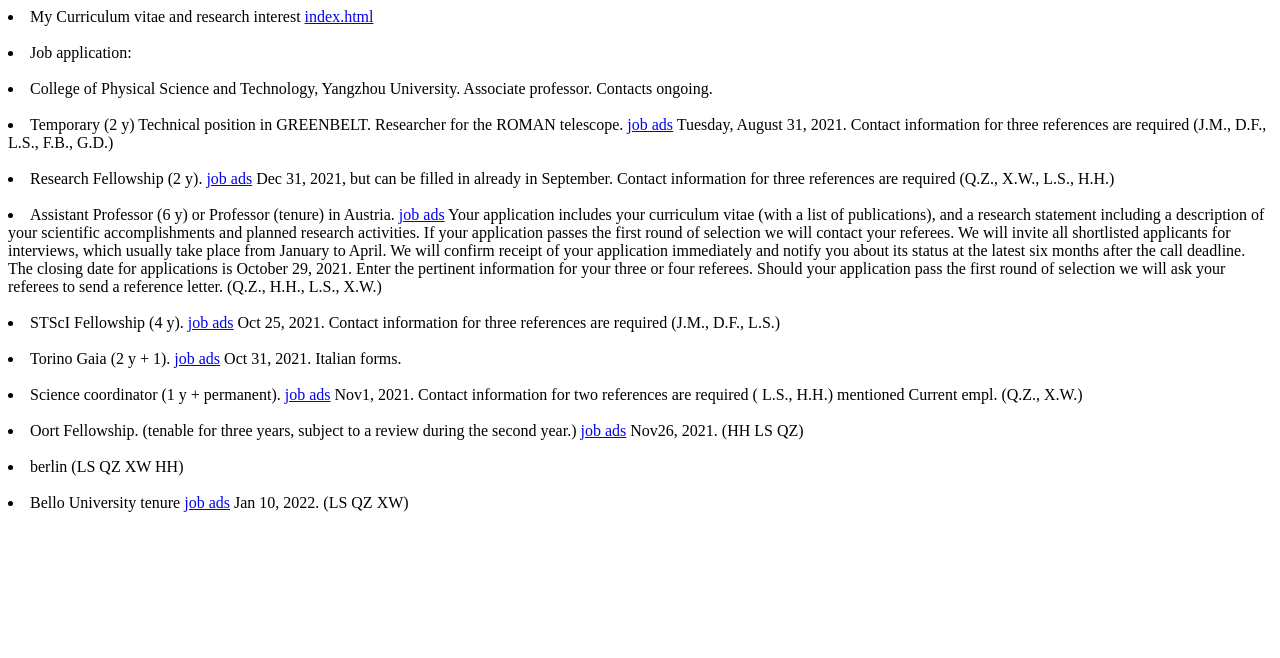
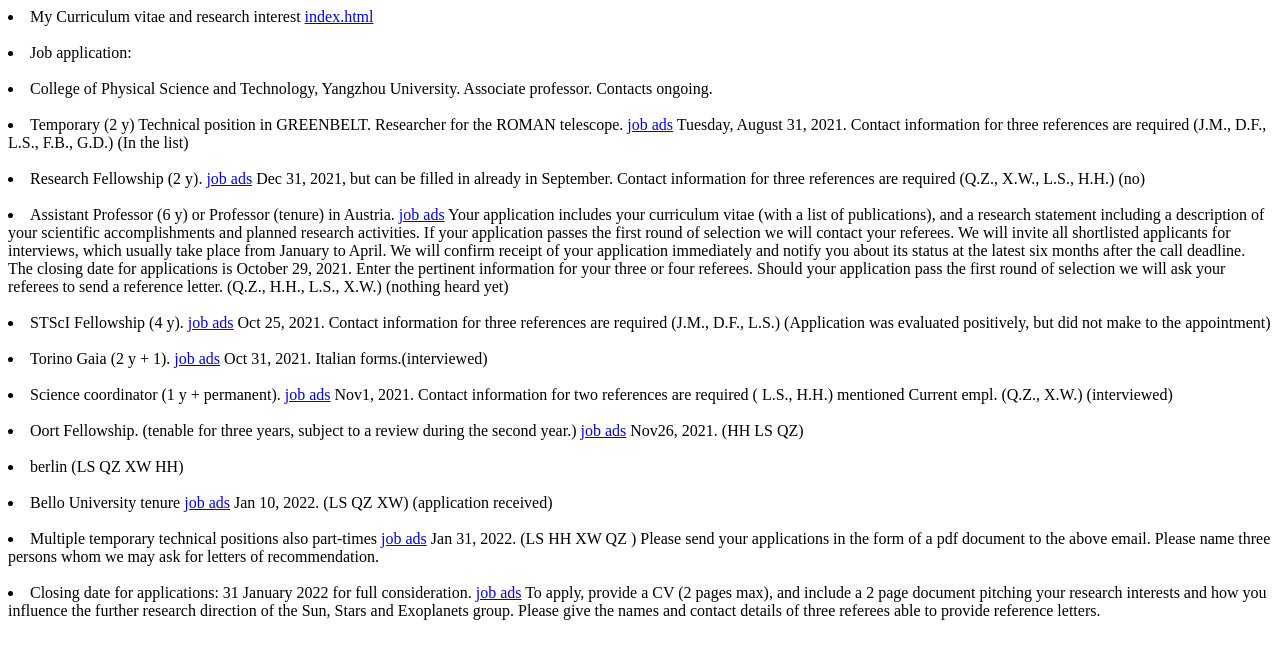
Before and after one commit to timegold/jobapp, a plain HTML site: page docs/appl.html in a window 1280 px wide. Drawn offline with Linux system fonts and the light colour scheme.

Commit message:
Add files via upload

```diff
--- a/docs/appl.html
+++ b/docs/appl.html
@@ -1,3 +1,4 @@
+
 <html>
 <body>
 <!--<link type="text/css" rel="stylesheet" href="style_vesuvio.css">-->
@@ -19,6 +20,7 @@ Contacts ongoing.</li>
 <a href="https://jobregister.aas.org/ad/8cdc7a16">job ads</a>
 Tuesday, August 31, 2021.
 Contact information for three references are required (J.M., D.F., L.S., F.B., G.D.)
+(In the list)
 </li>
 
 
@@ -27,6 +29,7 @@ Contact information for three references are required (J.M., D.F., L.S., F.B., G
 <a href="https://career15.sapsf.cn/career?career_company=xjtlu">job ads</a>
 Dec 31, 2021, but can be filled in already in September.
 Contact information for three references are required (Q.Z., X.W., L.S., H.H.)
+(no)
 </li>
 
 <br>
@@ -44,6 +47,7 @@ Enter the pertinent information for your three or four referees.
 Should your application pass the first round of selection we will
 ask your referees to send a reference letter.
 (Q.Z., H.H., L.S., X.W.)
+(nothing heard yet)
 </li>
 
 <br>
@@ -53,13 +57,14 @@ ask your referees to send a reference letter.
 Oct 25, 2021.
 Contact information for three references are required
 (J.M., D.F., L.S.)
+(Application was evaluated positively, but did not make to the appointment)
 </li>
 
 
 <br>
 <li> Torino Gaia (2 y + 1).
 <a href="https://jobregister.aas.org/ad/188b98ce">job ads</a>
-Oct 31, 2021. Italian forms.
+Oct 31, 2021. Italian forms.(interviewed)
 </li>
 
 <br>
@@ -68,6 +73,7 @@ Oct 31, 2021. Italian forms.
 Nov1, 2021.
 Contact information for two references are required
 ( L.S., H.H.) mentioned Current empl. (Q.Z., X.W.)
+(interviewed)
 </li>
 
 
@@ -86,8 +92,27 @@ Nov26, 2021. (HH LS QZ)
 <li> Bello University tenure
 <a href="https://jobregister.aas.org/ad/b2d43712">job ads</a>
 Jan 10, 2022. (LS QZ XW)
+(application received)
 </li>
 
+<br>
+<li> Multiple temporary technical positions also part-times
+<a href="https://jobregister.aas.org/ad/f38f7d41">job ads</a>
+Jan 31, 2022. (LS HH XW QZ )
+Please send your applications in the form of a pdf document to the
+above email. Please name three persons whom we may ask for
+letters of recommendation.
+</li>
+
+<br>
+<li>Closing date for applications: 31 January 2022 for full consideration.
+<a href="https://jobregister.aas.org/ad/c2f242b6">job ads</a>
+To apply, provide a CV (2 pages max), and include a 2 page
+document pitching your research interests and how you influence
+the further research direction of the Sun, Stars and Exoplanets group.
+Please give the names and contact details of three referees able to
+provide reference letters.
+</li>
 
 
 </body>
```
